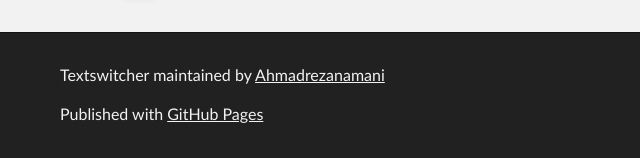
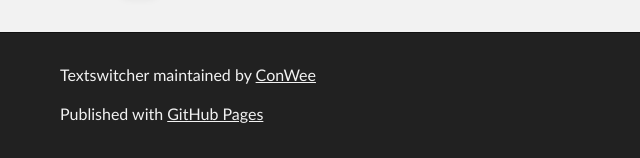
Before and after one commit to ConWee/TextSwitcher, a plain HTML site: page index.html in a window 1280 px wide. Shown: the part 2385-2543 px from the top of the page, 260-900 px from the left. Drawn offline with Linux system fonts and the light colour scheme.

Commit message:
Create gh-pages branch via GitHub

```diff
--- a/index.html
+++ b/index.html
@@ -16,14 +16,14 @@
     <!-- HEADER -->
     <div id="header_wrap" class="outer">
         <header class="inner">
-          <a id="forkme_banner" href="https://github.com/Ahmadrezanamani/TextSwitcher">View on GitHub</a>
+          <a id="forkme_banner" href="https://github.com/ConWee/TextSwitcher">View on GitHub</a>
 
           <h1 id="project_title">Textswitcher</h1>
           <h2 id="project_tagline">The best plugin for switch text and show it to the viewer of your website.</h2>
 
             <section id="downloads">
-              <a class="zip_download_link" href="https://github.com/Ahmadrezanamani/TextSwitcher/zipball/master">Download this project as a .zip file</a>
-              <a class="tar_download_link" href="https://github.com/Ahmadrezanamani/TextSwitcher/tarball/master">Download this project as a tar.gz file</a>
+              <a class="zip_download_link" href="https://github.com/ConWee/TextSwitcher/zipball/master">Download this project as a .zip file</a>
+              <a class="tar_download_link" href="https://github.com/ConWee/TextSwitcher/tarball/master">Download this project as a tar.gz file</a>
             </section>
         </header>
     </div>
@@ -52,7 +52,7 @@
 </ul><h2>
 <a name="demo" class="anchor" href="#demo"><span class="octicon octicon-link"></span></a>Demo</h2>
 
-<p><a href="http://Ahmadrezanamani.github.io/require/textswitcher.js/">See the demo page</a> or checkout <code>/demo/demo.html</code> in this repo.</p>
+<p><a href="http://conwee.github.io/require/TextSwitcher/">See the demo page</a> or checkout <code>/demo/demo.html</code> in this repo.</p>
 
 <h2>
 <a name="usage" class="anchor" href="#usage"><span class="octicon octicon-link"></span></a>Usage</h2>
@@ -140,7 +140,7 @@
     <!-- FOOTER  -->
     <div id="footer_wrap" class="outer">
       <footer class="inner">
-        <p class="copyright">Textswitcher maintained by <a href="https://github.com/Ahmadrezanamani">Ahmadrezanamani</a></p>
+        <p class="copyright">Textswitcher maintained by <a href="https://github.com/ConWee">ConWee</a></p>
         <p>Published with <a href="http://pages.github.com">GitHub Pages</a></p>
       </footer>
     </div>
```
Also changed, not shown: params.json (+1 -1 lines).
